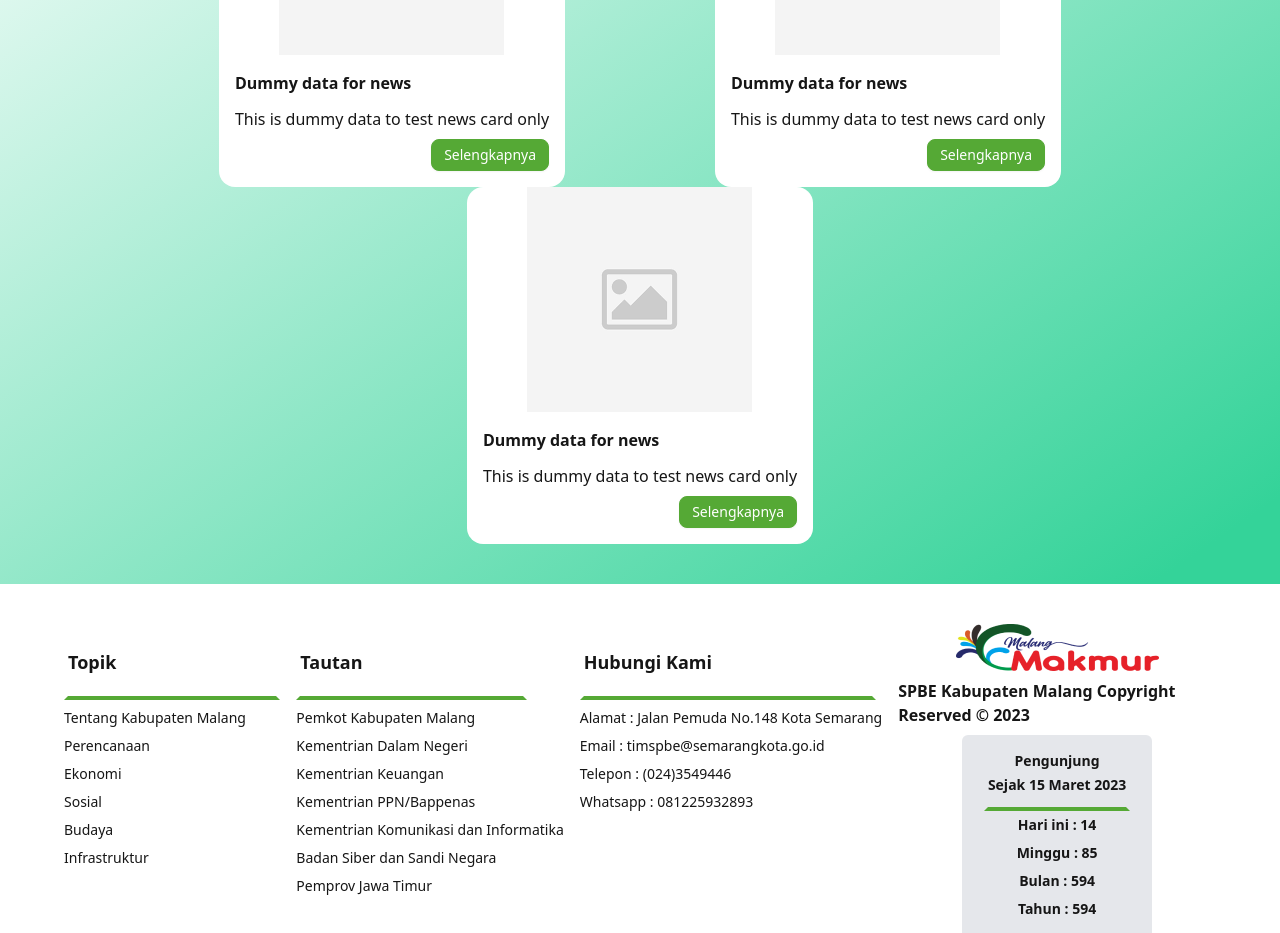
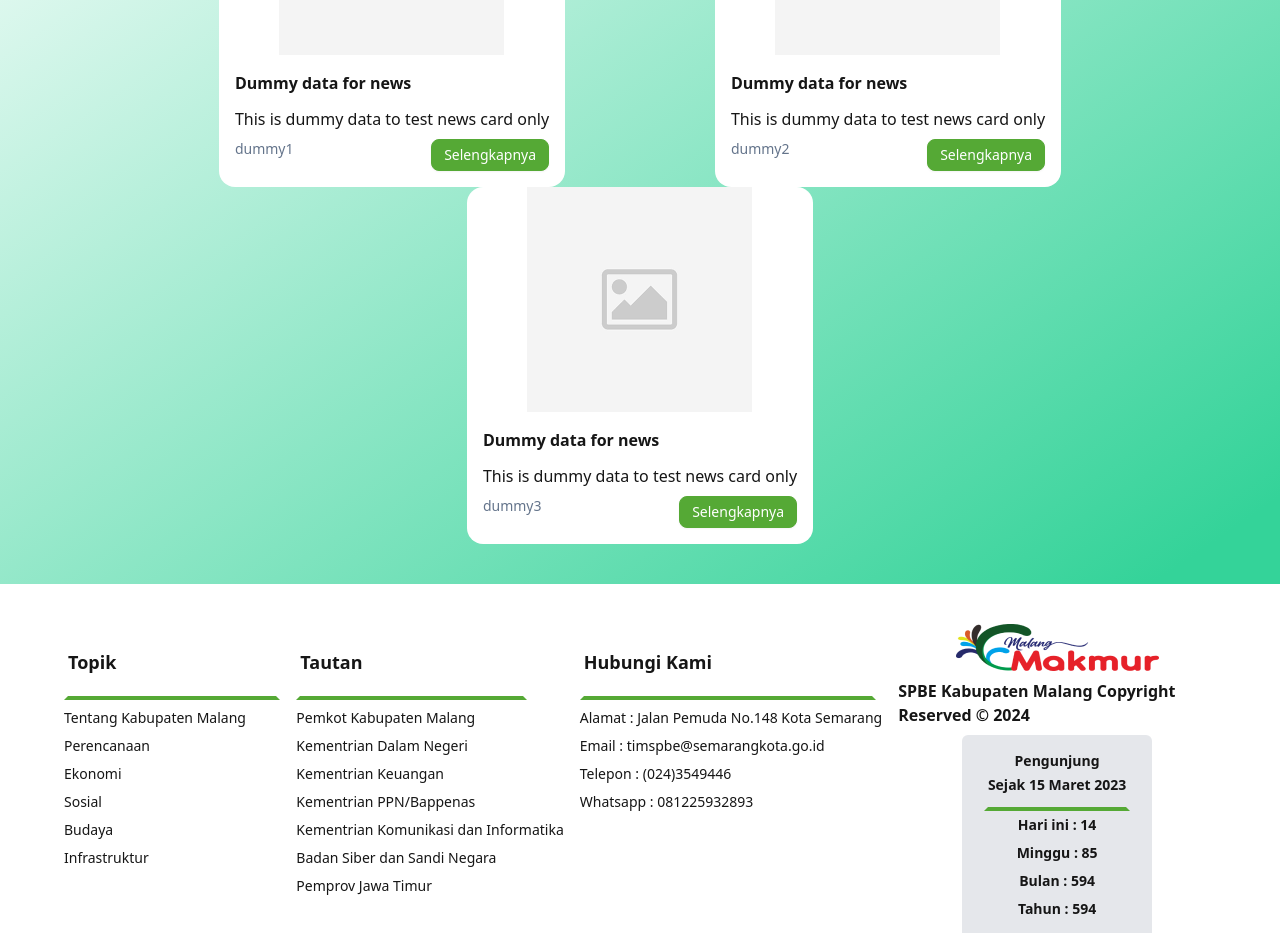
Before and after one commit to HafizHabani/Intern_Project_SPBE-Kab.malang, a React (Vite) app: page / in a window 1280 px wide. Shown: the part 1500-2433 px from the top of the page. Built offline with nearby package versions, Linux system fonts and the light colour scheme.

Commit message:
modified:   src/App.jsx 	modified:   src/components/Berita.jsx 	modified:   src/components/Domain.jsx 	modified:   src/components/Footer.jsx 	modified:   src/constants/index.js

```diff
--- a/src/App.jsx
+++ b/src/App.jsx
@@ -29,7 +29,7 @@ const App = () => {
         </div>
       </div>
 
-      <div className={`${styles.paddingX} ${styles.flexCenter} bg-gradient-to-tl from-emerald-400 from-5% `}>
+      <div className={`${styles.paddingX} ${styles.flexCenter} bg-gradient-to-tl from-emerald-400 from-5%`}>
         <div className={`${styles.boxWidth}`}>
           <Berita />
         </div>
--- a/src/components/Berita.jsx
+++ b/src/components/Berita.jsx
@@ -21,7 +21,10 @@ const Berita = () => (
             <div className="card-body">
               <h2 className="card-title text-sm sm:text-base">{news.title}</h2>
               <p className='text-xs sm:text-base'>{news.description}</p>
-              <div className="card-actions justify-end">
+              <div className="card-actions justify-between ">
+                <div className='text-slate-500'>
+                  {news.author}
+                </div>
                 <button className="btn btn-xs sm:btn-sm font-normal btn-primary text-xs sm:sm text-white">Selengkapnya</button>
               </div>
             </div>
--- a/src/components/Domain.jsx
+++ b/src/components/Domain.jsx
@@ -24,6 +24,9 @@ const Domain = () => (
           Tata Kelola
         </button>
       </div>
+      <div>
+
+      </div>
     </div>
   )
 
--- a/src/components/Footer.jsx
+++ b/src/components/Footer.jsx
@@ -36,7 +36,7 @@ timspbe@semarangkota.go.id</a>
   </nav>
   <nav className='flex flex-col font-bold w-full justify-center items-center'>
   <img src={malangmakmur} alt="malangmakmur" className="mx-auto"/>
-  <h5 className='font-bold text-base'>SPBE Kabupaten Malang Copyright Reserved © 2023</h5>
+  <h5 className='font-bold text-base'>SPBE Kabupaten Malang Copyright Reserved © 2024</h5>
   <div className="w-3/5 bg-gray-200 p-4 rounded-md flex flex-col items-center justify-center">
   <a className="">Pengunjung</a>
   <a className='border-4 border-b-primary  border-gray-200  pb-3'>Sejak 15 Maret 2023</a>
--- a/src/constants/index.js
+++ b/src/constants/index.js
@@ -198,19 +198,19 @@ export const clients = [
 
 export const newsDummy = [
   {
-    author : "dummy",
+    author : "dummy1",
     title : "Dummy data for news",
     description : "This is dummy data to test news card only",
     image : "./dummy.png"
   },
   {
-    author : "dummy",
+    author : "dummy2",
     title : "Dummy data for news",
     description : "This is dummy data to test news card only",
     image : "./dummy.png"
   },
   {
-    author : "dummy",
+    author : "dummy3",
     title : "Dummy data for news",
     description : "This is dummy data to test news card only",
     image : "./dummy.png"
```
